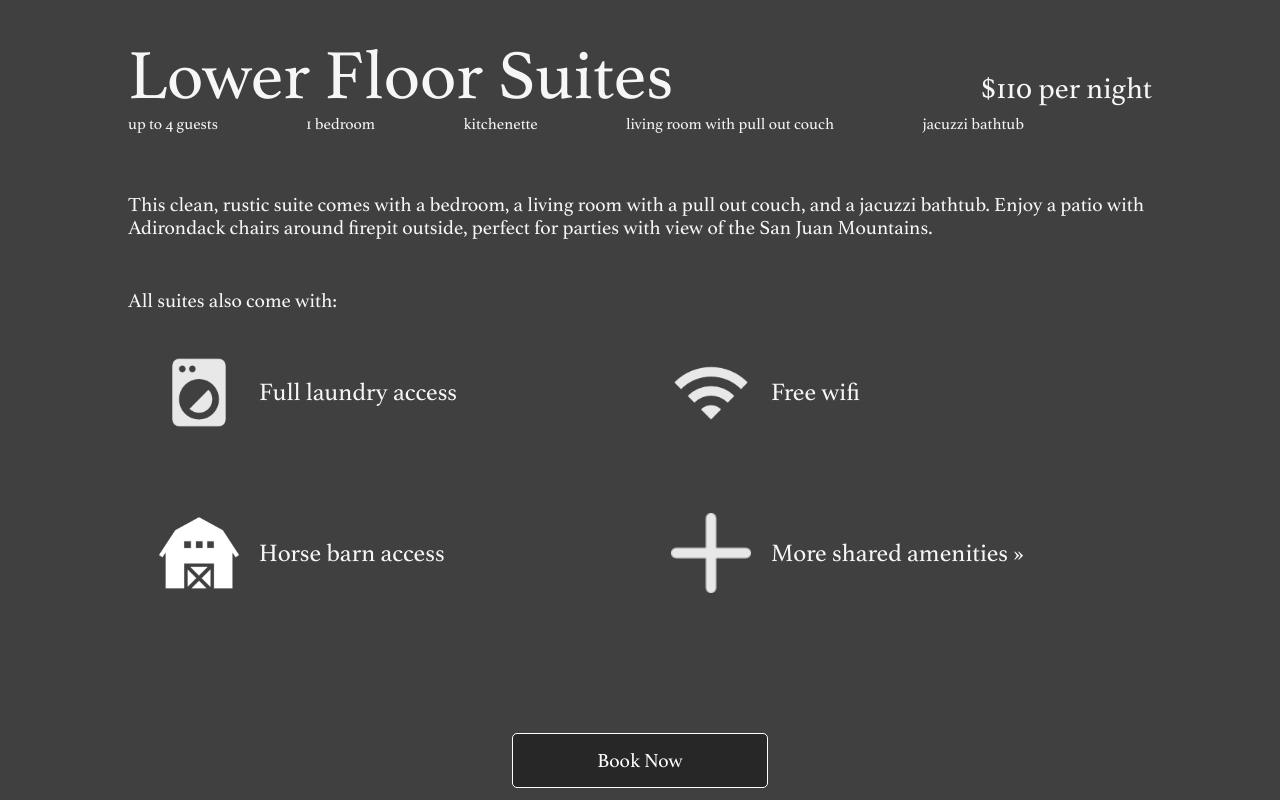
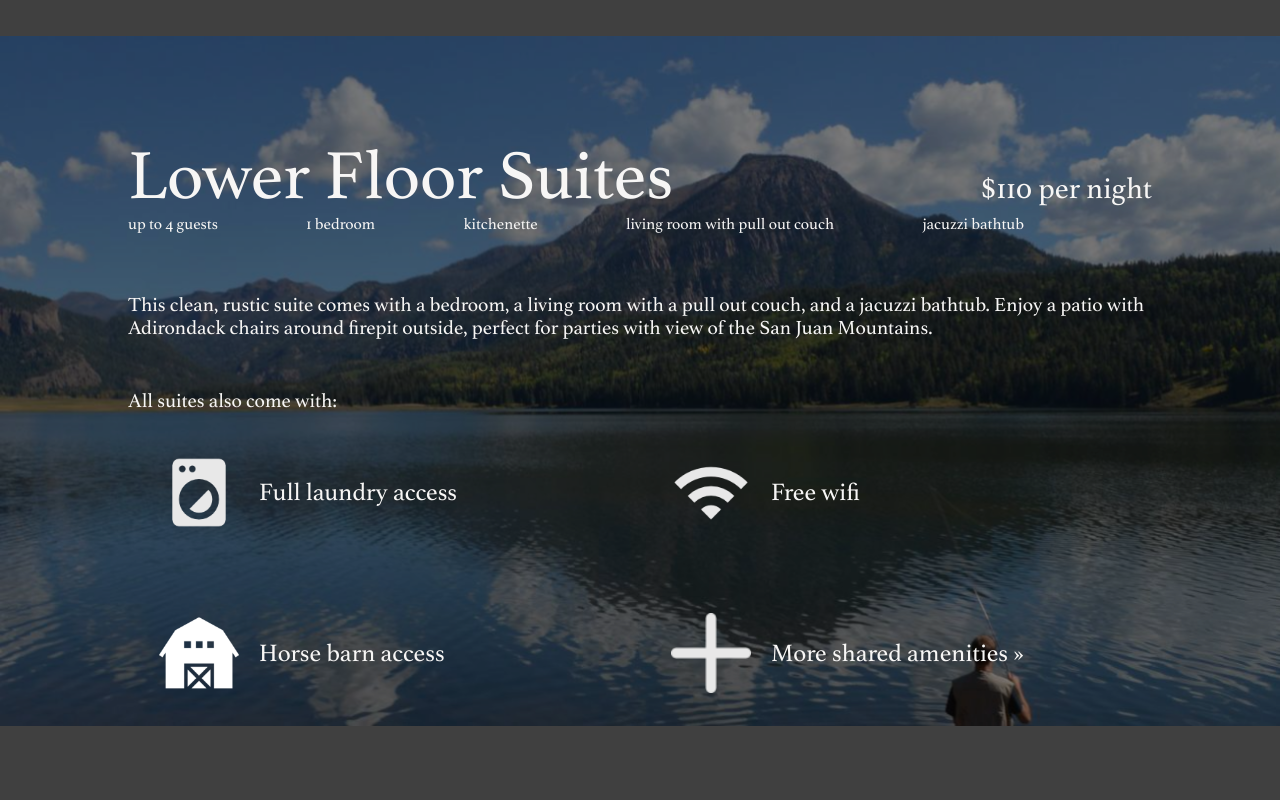
Before and after one commit to bhollan5/coyote-hill-lodge, a Vue app: page /rooms/lower in a window 1280 px wide. Shown: the part 6240-7040 px from the top of the page. Built offline with nearby package versions, Linux system fonts and the light colour scheme.

Commit message:
Adding updated background for rooms page

```diff
--- a/src/views/Rooms.vue
+++ b/src/views/Rooms.vue
@@ -21,6 +21,8 @@
       </flickity>
 
     </div>
+    <div id="room-info-container">
+      <img src="@/assets/lake-bg.png" class="bg-image">
       <div id="title-lines">
         <h2>{{info.title}}</h2>
         <p>{{info.price}}</p>
@@ -57,7 +59,9 @@
         </div>
       </div>
 
-    <button class="dark-button">Book Now</button>
+    </div>
+
+    <button class="dark-button" style="position: relative;">Book Now</button>
 
     <h3 class="floor-plan-label" v-if="roomOpt == 'main'">Main Level Floor Plan:</h3>
     <h3 class="floor-plan-label" v-if="roomOpt == 'lower'">Lower Level Floor Plan:</h3>
@@ -223,6 +227,7 @@ h2 {
 
 #title-lines {
   display: flex;
+  position: relative;
   justify-content: space-between;
   align-items: flex-end;
   padding: 0px 10%;
@@ -249,8 +254,12 @@ ul {
   width: 70%;
   justify-content: space-between;
 }
+#details {
+  position: relative;
+}
 #description {
   text-align: left;
+  position: relative;
   p {
     padding: 50px 10% 0px;
     margin: 0px;
@@ -261,6 +270,7 @@ ul {
 #icon-features {
   display: flex;
   padding: 0px 10%;
+  position: relative;
   justify-content: space-around;
   flex-flow: row wrap;
 }
@@ -299,4 +309,19 @@ ul {
     display: none;
   }
 }
+
+#room-info-container {
+  padding-top: 100px;
+  overflow-y: hidden;
+  position: relative;
+  padding-bottom: 50px;
+  .bg-image {
+    margin-top: -100px;
+    position: absolute;
+    left: 0px;
+    z-index: 0;
+    width: 100%;
+    filter: brightness(50%);
+  }
+}
 </style>
```
Also changed, not shown: src/assets/lake-bg.png (added). Lines whose indentation alone changed are shown as unchanged.
